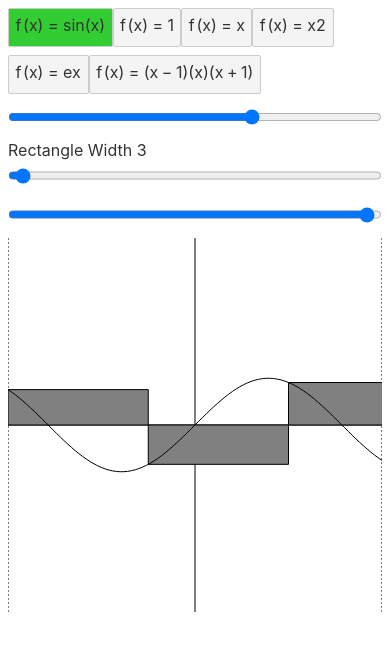
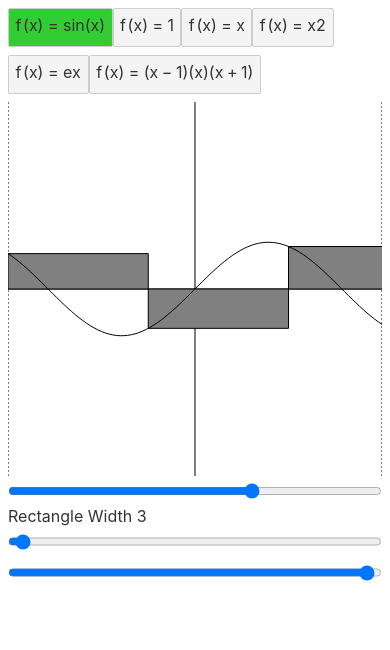
Before and after one commit to nchlsb/early-calc, a Svelte app: page / in a window 390 px wide. Shown: the top 650 px of the page. Built offline with nearby package versions, Linux system fonts and the light colour scheme.

Commit message:
Made more desktop / mobile friendly

```diff
--- a/src/App.svelte
+++ b/src/App.svelte
@@ -85,32 +85,27 @@ import { each, onMount } from 'svelte/internal';
 
 	Done list (for next push)
 
-		1. (X)Change the consts at the bottom
-		3. (X)Add automatically-updating LaTeX equations
-
-
-	Todo list
-
-		-. (x)2-3 example functions in drop down
+		- (X)Change the consts at the bottom
+		- (X)Add automatically-updating LaTeX equations
+		- (x)2-3 example functions in drop down
 			- sine
 			- linear
 			- const
 			- quadratic
 			- y = (x - 1)(x)(x + 1)
 			- y = e^x
-		2. (x)Bounderies should be aligned on the axes or use scroll to zoom
-		4. ( )Desktop and mobile friendliness
+		- (x)Bounderies should be aligned on the axes or use scroll to zoom
 
+		- (x)Desktop and mobile friendliness
+		- (x) make curve smoother
 
-
-				5. ( )Negative areas and colors
+	Todo list
+		5. ( )Negative areas and colors
 			  Especially when the lower bound is greater than the upper bound
 		6. ( )Add testing
 			  Property based test: symbolic integration and riemann sum give similar results
-		8. ( )Automatically determine Y upper and lower bounds via min and max f(x) value
 
 		10.( ) Highlight over or under estimations as differnt color
-		11.( ) make curve smoother
 
 
 		-. ( ) Estimation style drop down
@@ -118,26 +113,20 @@ import { each, onMount } from 'svelte/internal';
 				above
 				trapezoid
 				both above and below to compare
-		9. ( )Dragging uppwer and lower bounds on graph
 		7. ( )Custom user equations
 */
 
 let selectedIndex = 0;
 
 </script>
-
-<main>
+<div class="outer">
+<div class="container">
 	{#each functions as f, index}
 		<button class={index === selectedIndex ? 'highlighted' : ''} on:click={_ => selectedIndex = index}><span id={f.id}>{f.representation}</span></button>
 	{/each}
 
-	<input id="rectangle-width" type="range" min="0.01" step="0.01" max={Math.log(xMaxBound - xMinBound).toFixed(2)} bind:value={slider}>
-	<label for="rectangle-width">Rectangle Width {dx}</label>
-
-	<input class="bound-range" type="range" min={xMinBound} max={xMaxBound} step=".01" bind:value={integralLowerBound}>
-	<input class="bound-range" type="range" min={xMinBound} max={xMaxBound} step=".01" bind:value={integralUpperBound}>
-
-	<svg class="cartesian" viewBox="{xMinBound} {yMinBound} {(xMaxBound - xMinBound)} {(yMaxBound - yMinBound)}">		<g>
+	<svg class="cartesian" viewBox="{xMinBound} {yMinBound} {(xMaxBound - xMinBound)} {(yMaxBound - yMinBound)}">
+		<g>
 			<!-- x and y axis -->
 			<line stroke="black" fill="none" x1={xMinBound} y1="0" x2={xMaxBound} y2="0" />
 			<line stroke="black" fill="none" x1="0" y1={yMinBound} x2="0" y2={yMaxBound} />
@@ -162,9 +151,19 @@ let selectedIndex = 0;
 
 		</g>
 	</svg>
-</main>
+	<input id="rectangle-width" type="range" min="0.01" step="0.01" max={Math.log(xMaxBound - xMinBound).toFixed(2)} bind:value={slider}>
+	<label for="rectangle-width">Rectangle Width {dx}</label>
+
+	<input class="bound-range" type="range" min={xMinBound} max={xMaxBound} step=".01" bind:value={integralLowerBound}>
+	<input class="bound-range" type="range" min={xMinBound} max={xMaxBound} step=".01" bind:value={integralUpperBound}>
+</div>
+</div>
 <link rel="stylesheet" href="https://cdn.jsdelivr.net/npm/katex@0.12.0/dist/katex.min.css" integrity="sha384-AfEj0r4/OFrOo5t7NnNe46zW/tFgW6x/bCJG8FqQCEo3+Aro6EYUG4+cU+KJWu/X" crossorigin="anonymous">
 <style>
+	.outer {
+		width: 100%;
+	}
+
 	.riemann-rectangle {
 		fill: gray;
 		stroke: black;
@@ -185,6 +184,13 @@ let selectedIndex = 0;
 	input[type="range"], svg.cartesian {
 		width: min(65vh, 100%);
 		display: block;
+		margin: 0 auto;
+	}
+
+	.container {
+		width: min(70vh, 100%);
+		display: block;
+		margin: 0 auto;
 	}
 
 	/* Flip the vertical axis in <g> to emulate cartesian. */
@@ -200,4 +206,8 @@ let selectedIndex = 0;
 	.highlighted {
 		background-color: limegreen;
 	}
+
+	label {
+		width: max-content;
+	}
 </style>
```
Also changed, not shown: 4 other files (tests, documents, lock files or other folders).
